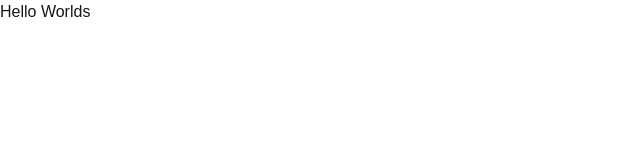
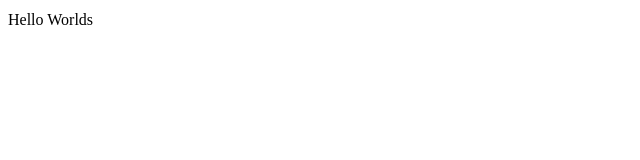
Before and after one commit to sixtycode/profilr, a Next.js app: page / in a window 1280 px wide. Shown: the top 160 px of the page, without its empty margins (0-640 px from the left). Built offline with nearby package versions, Linux system fonts and the light colour scheme.

Commit message:
feat: plus jakarta sans and roboto mono

```diff
--- a/src/app/globals.css
+++ b/src/app/globals.css
@@ -1,6 +1,14 @@
 @tailwind base;
 @tailwind components;
 @tailwind utilities;
+
+html {
+  font-family: var(--font-plus-jakarta-sans);
+}
+
+h1 {
+  font-family: var(--font-roboto-mono);
+}
 
 :root {
   --background: #ffffff;
--- a/src/app/layout.tsx
+++ b/src/app/layout.tsx
@@ -1,8 +1,21 @@
 import type { Metadata } from "next";
-import { Inter } from "next/font/google";
+import { Plus_Jakarta_Sans, Roboto_Mono } from "next/font/google";
 import "./globals.css";
 
-const inter = Inter({ subsets: ["latin"] });
+const plus = Plus_Jakarta_Sans({
+  weight: ["300", "400", "500", "600", "700"],
+  subsets: ["latin"],
+  variable: "--font-plus-jakarta-sans",
+  display: "swap",
+  fallback: ["Helvetica", "Arial", "sans-serif"],
+});
+
+const roboto_mono = Roboto_Mono({
+  subsets: ["latin"],
+  variable: "--font-roboto-mono",
+  display: "swap",
+  fallback: ["Courier", "monospace"],
+});
 
 export const metadata: Metadata = {
   title: {
@@ -18,7 +31,7 @@ export default function RootLayout({
   children: React.ReactNode;
 }>) {
   return (
-    <html lang="en" className={inter.className}>
+    <html lang="en" className={`${plus.variable} ${roboto_mono.variable}`}>
       <body className="bg-white dark:bg-neutral-800">{children}</body>
     </html>
   );
--- a/tailwind.config.ts
+++ b/tailwind.config.ts
@@ -8,7 +8,12 @@ const config: Config = {
   ],
   darkMode: "media",
   theme: {
-    extend: {},
+    extend: {
+      fontFamily: {
+        sans: ["var(--font-plus-jakarta-sans"],
+        mono: ["var(--font-roboto-mono"],
+      },
+    },
   },
   plugins: [],
 };
```
